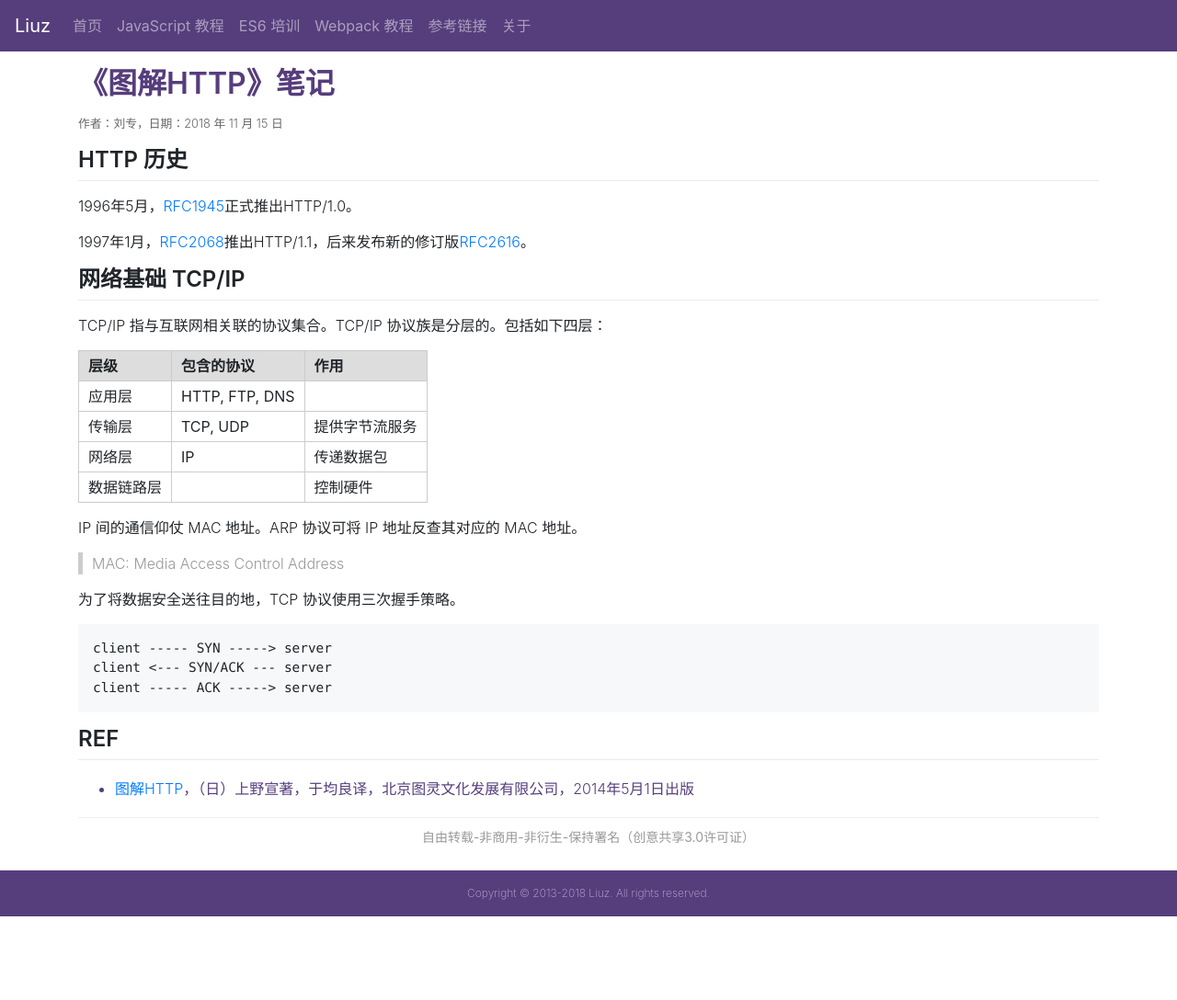
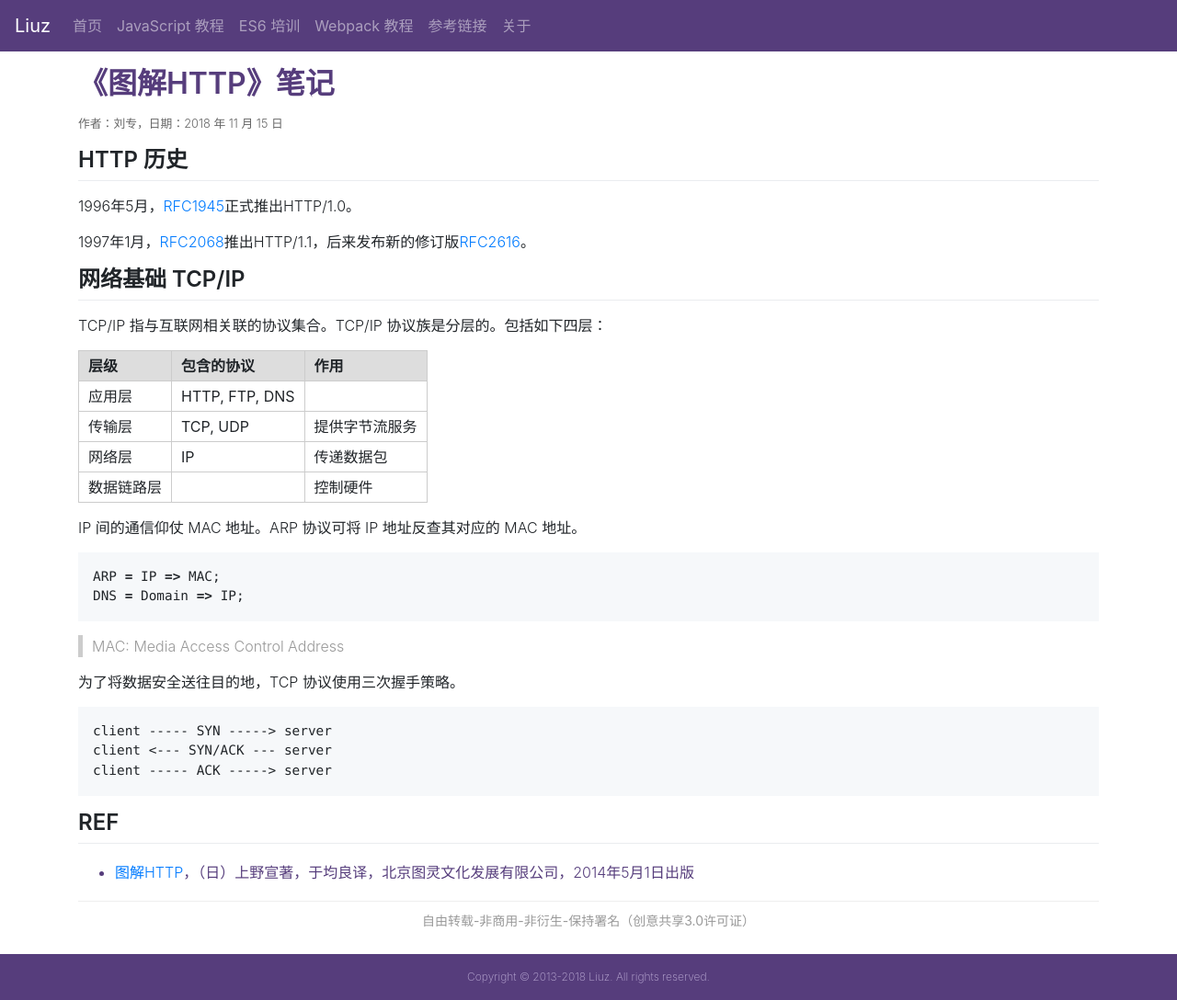
Before and after one commit to liuzhuan/liuzhuan.github.io, a Jekyll site: the page built from _posts/2018-11-15-http-intro.md, in a window 1280 px wide. Shown: the whole page at 92% size. Built offline with Jekyll 4.4.1, drawn with Linux system fonts in a browser that asks for light colours; nearby versions of some CDN libraries; comment, search, counter and statistics services are not loaded; before the commit the page ends 997 px from its top, so only the background shows below that.

Commit message:
add protocol function

````diff
--- a/_posts/2018-11-15-http-intro.md
+++ b/_posts/2018-11-15-http-intro.md
@@ -23,6 +23,11 @@ TCP/IP 指与互联网相关联的协议集合。TCP/IP 协议族是分层的。
 
 IP 间的通信仰仗 MAC 地址。ARP 协议可将 IP 地址反查其对应的 MAC 地址。
 
+```js
+ARP = IP => MAC;
+DNS = Domain => IP;
+```
+
 > MAC: Media Access Control Address
 
 为了将数据安全送往目的地，TCP 协议使用三次握手策略。
````
